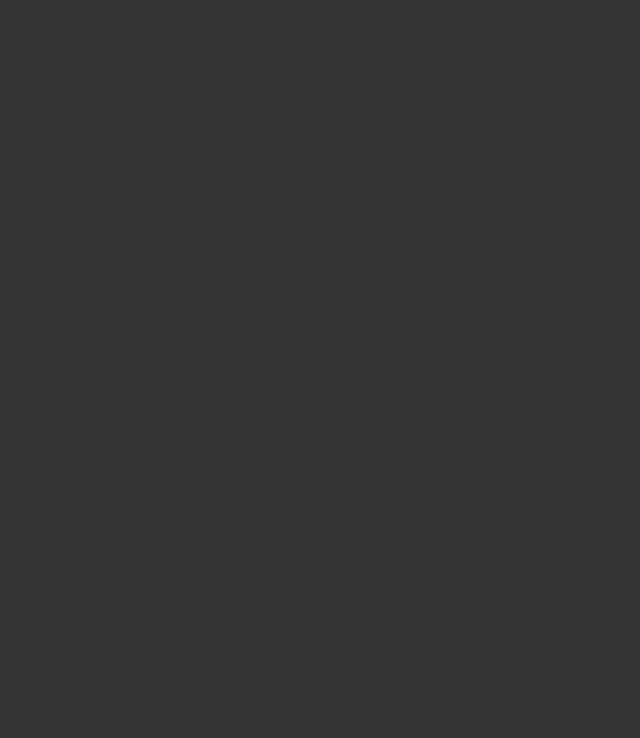
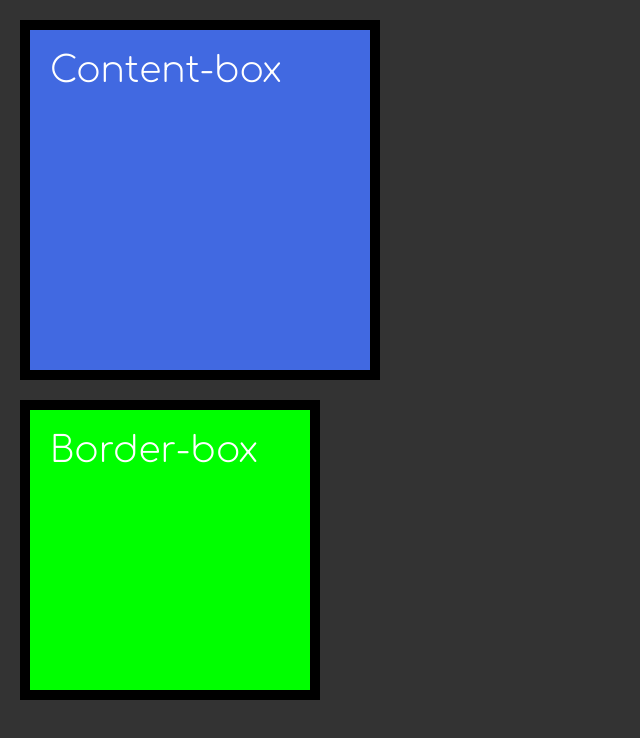
Before and after one commit to Gitros/html-css-rwd-udemy, a plain HTML site: page index.html in a window 1280 px wide. Shown: the whole page, without its empty margins (0-640 px from the left). Drawn offline with Linux system fonts and the light colour scheme.

Commit message:
content padding border margin

```diff
--- a/index.html
+++ b/index.html
@@ -14,6 +14,10 @@
 </head>
 
 <body>
+	<!-- content > padding > border > margin -->
+
+	<div class="square content">Content-box</div>
+	<div class="square border">Border-box</div>
 
 </body>
 
--- a/style.css
+++ b/style.css
@@ -1,5 +1,5 @@
 * {
-	box-sizing: border-box;
+	/* box-sizing: border-box; */
 	margin: 0;
 	padding: 0;
 }
@@ -8,6 +8,22 @@ body {
 	font-family: 'Comfortaa', cursive;
 	background-color: #333;
 	color: #fff;
-	margin: 50px;
 	font-size: 36px;
 }
+
+.square {
+	width: 300px;
+	height: 300px;
+	padding: 20px;
+	border: 10px solid black;
+	margin: 20px;
+}
+
+.content {
+	background-color: royalblue;
+}
+
+.border {
+	background-color: lime;
+	box-sizing: border-box;
+}
```
